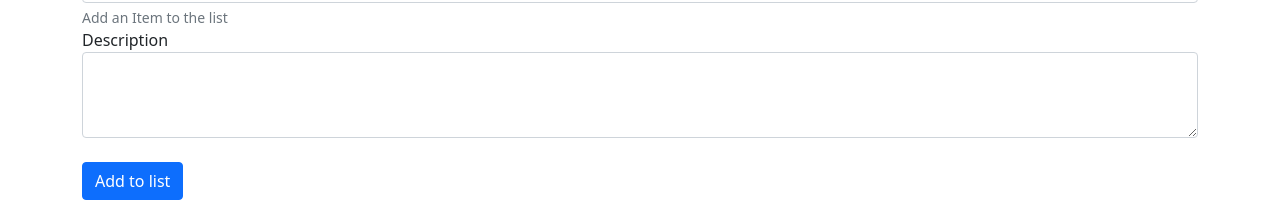
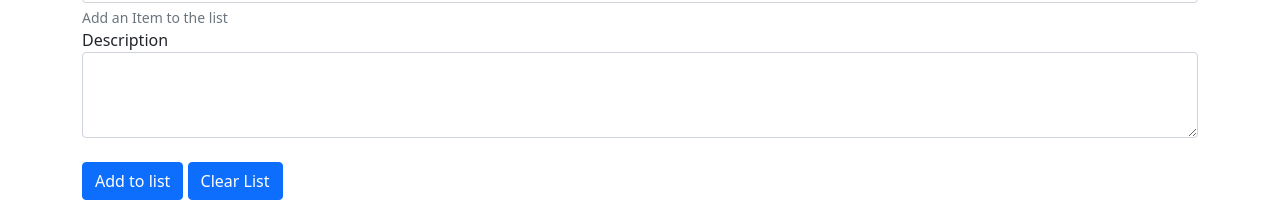
Before and after one commit to Hanan11240/To-Do-List, a plain HTML site: page index.html in a window 1280 px wide. Shown: the part 201-420 px from the top of the page. Drawn offline with nearby package versions, Linux system fonts and the light colour scheme.

Commit message:
added clear function

```diff
--- a/index.html
+++ b/index.html
@@ -68,6 +68,7 @@
         <textarea class="form-control" id="description" rows="3"></textarea>
       </div>
       <button type="submit" id="add" class="btn btn-primary my-4">Add to list</button>
+      <button id="clear" class="btn btn-primary my4" onclick ="clearstorage()">Clear List</button>
 
 
     <div class="items">
@@ -157,6 +158,11 @@
         localStorage.setItem('itemsJson',JSON.stringify(itemJsonArray));
         update();
        }
+       function clearstorage(){
+         console.log('Clearing the storage');
+         localStorage.clear();
+         update();
+       }
     </script>
 
 
```
